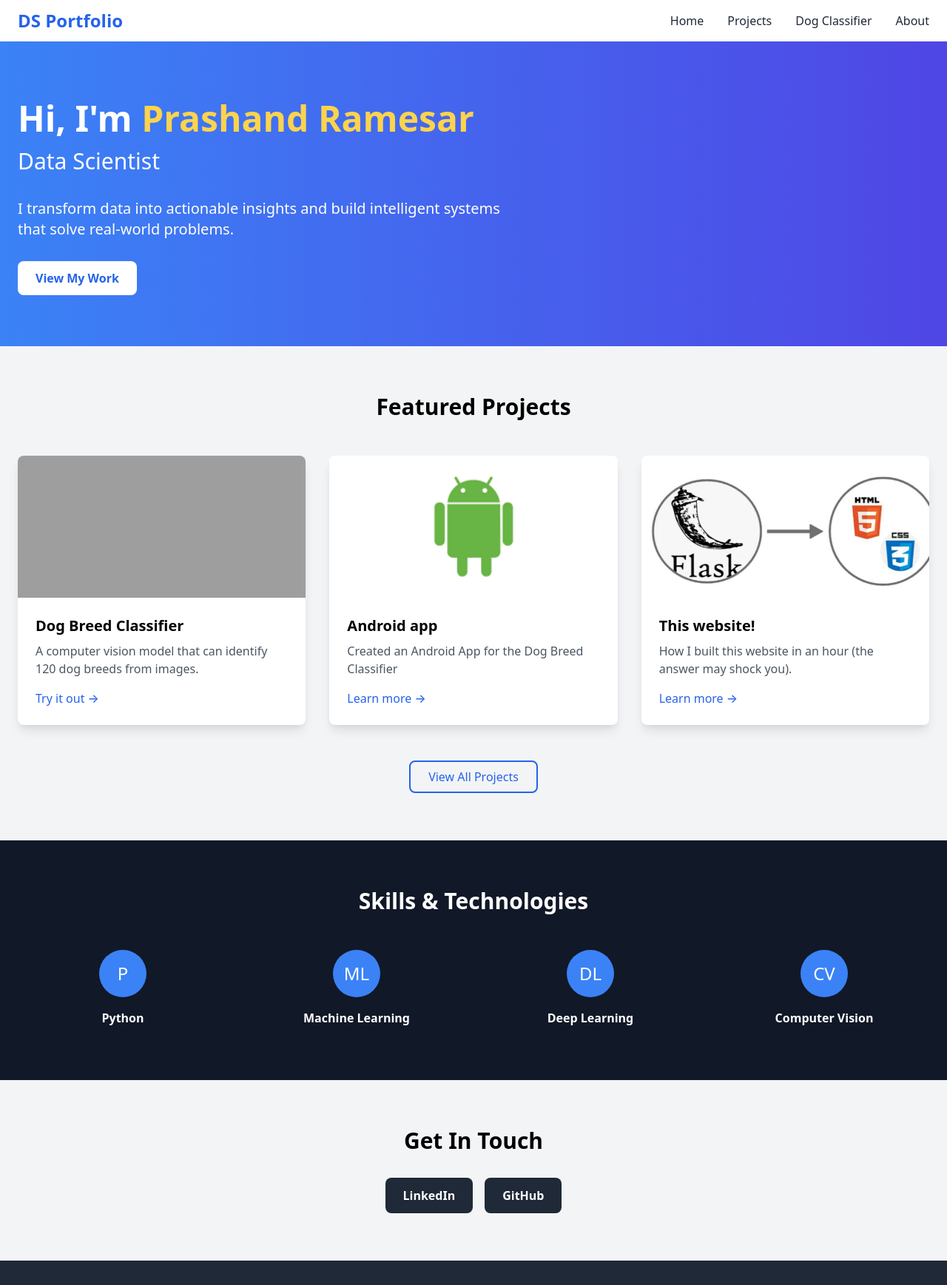
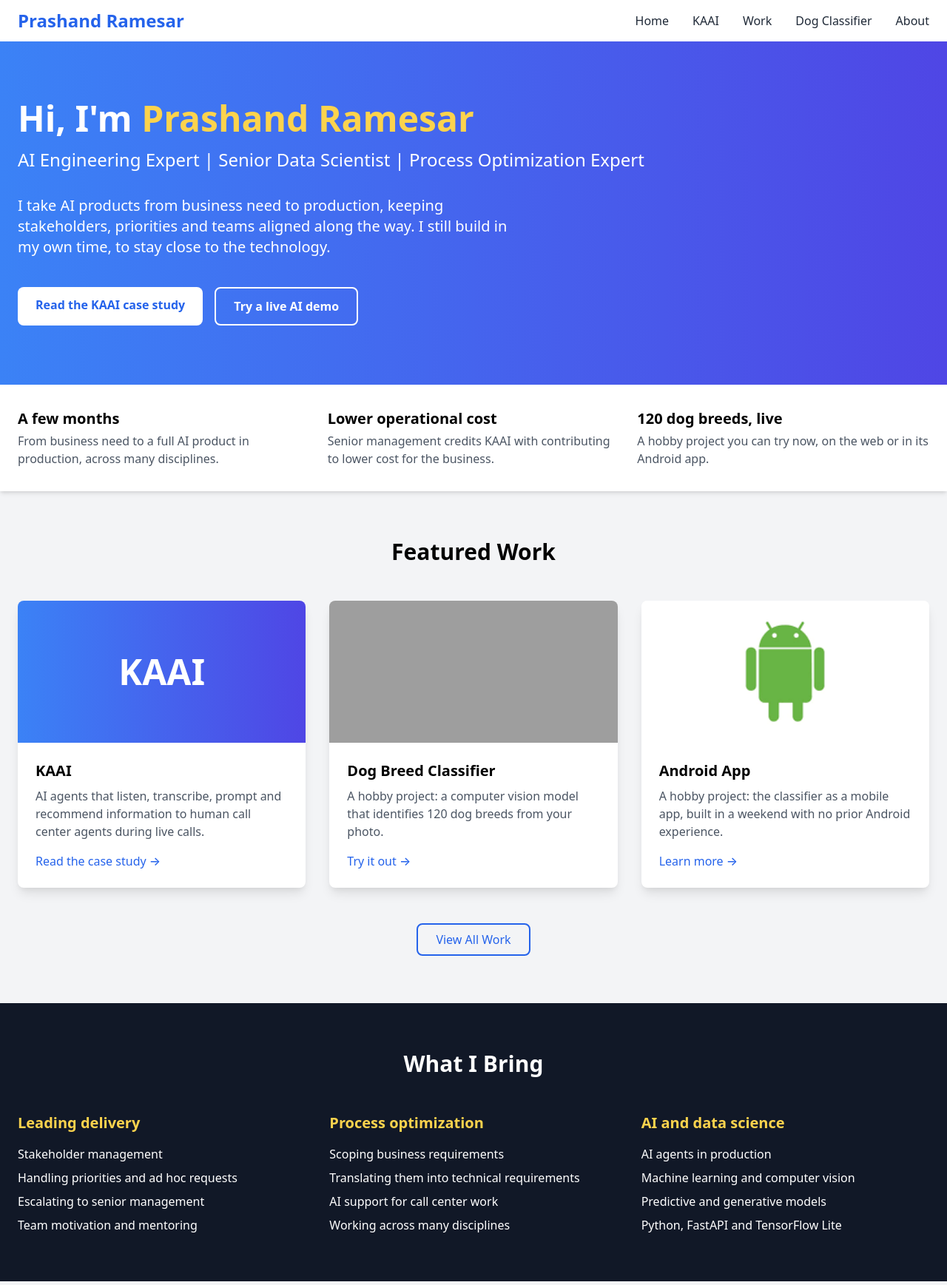
Before and after one commit to prashandramesar/personal-website, a Python web app: template templates/index.html in a window 1280 px wide. Shown: the top 1737 px of the page at 74% size. Run offline with Jinja, Linux system fonts and the light colour scheme; the template is opened without the code that fills it, so the values that code supplies are empty; grey boxes are pictures that could not be loaded.

Commit message:
Reposition the site around AI delivery and add the KAAI case study
Lead with leadership and delivery instead of a generic data science template.
The KAAI page covers the product, my accountabilities and the result, and credits
the cost outcome to senior management. It doesn't name an employer. Other
projects are now presented as hobby work that keeps me hands-on.

Also add share tags and an image, a favicon, a 404 page for browsers, a sitemap,
robots.txt and better alt text. Pages are now defined in one PAGES table, which
also feeds the sitemap. API clients still get JSON for missing routes.

Co-Authored-By: Claude Opus 5.5 <noreply@anthropic.com>

```diff
--- a/templates/base.html
+++ b/templates/base.html
@@ -4,6 +4,17 @@
     <meta charset="UTF-8">
     <meta name="viewport" content="width=device-width, initial-scale=1.0">
     <title>{% block title %}{% endblock %}</title>
+    <meta name="description" content="{% block description %}Prashand Ramesar: AI engineering, senior data science and process optimization.{% endblock %}">
+    <meta property="og:type" content="website">
+    <meta property="og:title" content="{{ self.title() }}">
+    <meta property="og:description" content="{{ self.description() }}">
+    <meta property="og:image" content="{{ site_url }}/static/img/og.png">
+    <meta name="twitter:card" content="summary_large_image">
+    {% if canonical_url %}
+    <link rel="canonical" href="{{ canonical_url }}">
+    <meta property="og:url" content="{{ canonical_url }}">
+    {% endif %}
+    <link rel="icon" href="/static/favicon.svg" type="image/svg+xml">
     <link rel="stylesheet" href="https://cdnjs.cloudflare.com/ajax/libs/tailwindcss/2.2.19/tailwind.min.css">
     {% block head %}{% endblock %}
 </head>
--- a/templates/dog_classifier.html
+++ b/templates/dog_classifier.html
@@ -1,6 +1,6 @@
 {% extends 'base.html' %}
 
-{% block title %}Dog Breed Classifier - Data Science Portfolio{% endblock %}
+{% block title %}Dog Breed Classifier | Prashand Ramesar{% endblock %}
 
 {% block head %}
     <style>
@@ -82,6 +82,9 @@
         <div class="max-w-4xl mx-auto mt-16">
             <h2 class="text-2xl font-bold mb-6">About This Project</h2>
             <div class="bg-white rounded-lg shadow-md p-8">
+                <p class="mb-4">
+                    I built this as a hobby project to stay hands-on with machine learning, from training a model through to running it in production.
+                </p>
                 <p class="mb-4">
                     This dog breed classification system uses a deep convolutional neural network (CNN) trained on thousands of dog images. The model has been fine-tuned to recognize subtle differences between various dog breeds.
                 </p>
--- a/templates/index.html
+++ b/templates/index.html
@@ -1,6 +1,7 @@
 {% extends 'base.html' %}
 
-{% block title %}Data Science Portfolio - Home{% endblock %}
+{% block title %}Prashand Ramesar | AI Engineering and Process Optimization{% endblock %}
+{% block description %}Prashand Ramesar takes AI products from business need to production, and keeps building hands-on projects to stay close to the technology.{% endblock %}
 
 {% block footer_margin %}{% endblock %}
 
@@ -8,29 +9,68 @@
     <!-- Hero Section -->
     <div class="bg-gradient-to-r from-blue-500 to-indigo-600 text-white">
         <div class="container mx-auto px-6 py-20">
-            <h1 class="text-5xl font-bold mb-4">Hi, I'm <span class="text-yellow-300">Prashand Ramesar</span></h1>
-            <h2 class="text-3xl mb-8">Data Scientist</h2>
+            <h1 class="text-4xl md:text-5xl font-bold mb-4">Hi, I'm <span class="text-yellow-300">Prashand Ramesar</span></h1>
+            <h2 class="text-xl md:text-2xl mb-8">AI Engineering Expert | Senior Data Scientist | Process Optimization Expert</h2>
             <p class="text-xl mb-10 max-w-2xl">
-                I transform data into actionable insights and build intelligent systems that solve real-world problems.
+                I take AI products from business need to production, keeping stakeholders, priorities and teams aligned along the way. I still build in my own time, to stay close to the technology.
             </p>
-            <a href="#featured-projects" class="bg-white text-blue-600 font-bold py-3 px-6 rounded-lg hover:bg-gray-100 transition duration-300">
-                View My Work
+            <div class="flex flex-wrap gap-4">
+                <a href="/kaai" class="bg-white text-blue-600 font-bold py-3 px-6 rounded-lg hover:bg-gray-100 transition duration-300">
+                    Read the KAAI case study
+                </a>
+                <a href="/dog_classifier" class="border-2 border-white text-white font-bold py-3 px-6 rounded-lg hover:bg-white hover:text-blue-600 transition duration-300">
+                    Try a live AI demo
+                </a>
+            </div>
+        </div>
+    </div>
+
+    <!-- Proof -->
+    <div class="bg-white shadow-md">
+        <div class="container mx-auto px-6 py-8 grid grid-cols-1 md:grid-cols-3 gap-6">
+            <a href="/kaai" class="block hover:text-blue-600 transition duration-300">
+                <p class="text-xl font-bold mb-1">A few months</p>
+                <p class="text-gray-600">From business need to a full AI product in production, across many disciplines.</p>
+            </a>
+            <a href="/kaai" class="block hover:text-blue-600 transition duration-300">
+                <p class="text-xl font-bold mb-1">Lower operational cost</p>
+                <p class="text-gray-600">Senior management credits KAAI with contributing to lower cost for the business.</p>
+            </a>
+            <a href="/dog_classifier" class="block hover:text-blue-600 transition duration-300">
+                <p class="text-xl font-bold mb-1">120 dog breeds, live</p>
+                <p class="text-gray-600">A hobby project you can try now, on the web or in its Android app.</p>
             </a>
         </div>
     </div>
 
-    <!-- Featured Projects -->
+    <!-- Featured Work -->
     <div id="featured-projects" class="container mx-auto px-6 py-16">
-        <h2 class="text-3xl font-bold text-center mb-12">Featured Projects</h2>
+        <h2 class="text-3xl font-bold text-center mb-12">Featured Work</h2>
 
         <div class="grid grid-cols-1 md:grid-cols-2 lg:grid-cols-3 gap-8">
+            <!-- KAAI -->
+            <div class="bg-white rounded-lg shadow-lg overflow-hidden">
+                <div class="bg-gradient-to-r from-blue-500 to-indigo-600 w-full h-48 flex items-center justify-center">
+                    <span class="text-5xl font-bold text-white">KAAI</span>
+                </div>
+                <div class="p-6">
+                    <h3 class="text-xl font-bold mb-2">KAAI</h3>
+                    <p class="text-gray-600 mb-4">
+                        AI agents that listen, transcribe, prompt and recommend information to human call center agents during live calls.
+                    </p>
+                    <a href="/kaai" class="text-blue-600 font-medium hover:text-blue-800">
+                        Read the case study →
+                    </a>
+                </div>
+            </div>
+
             <!-- Dog Breed Classifier -->
             <div class="bg-white rounded-lg shadow-lg overflow-hidden">
-                <img src="https://images.unsplash.com/photo-1543466835-00a7907e9de1" alt="Dog Breed Classifier" class="w-full h-48 object-cover">
+                <img src="https://images.unsplash.com/photo-1543466835-00a7907e9de1?w=800&q=70&auto=format" alt="A dog looking at the camera" class="w-full h-48 object-cover">
                 <div class="p-6">
                     <h3 class="text-xl font-bold mb-2">Dog Breed Classifier</h3>
                     <p class="text-gray-600 mb-4">
-                        A computer vision model that can identify 120 dog breeds from images.
+                        A hobby project: a computer vision model that identifies 120 dog breeds from your photo.
                     </p>
                     <a href="/dog_classifier" class="text-blue-600 font-medium hover:text-blue-800">
                         Try it out →
@@ -38,28 +78,15 @@
                 </div>
             </div>
 
-            <!-- Placeholder for other projects -->
+            <!-- Android App -->
             <div class="bg-white rounded-lg shadow-lg overflow-hidden">
-                <img src="/static/img/android.png" alt="Android app" class="w-full h-48 object-cover">
+                <img src="/static/img/android.png" alt="Android logo" class="w-full h-48 object-cover">
                 <div class="p-6">
-                    <h3 class="text-xl font-bold mb-2">Android app</h3>
+                    <h3 class="text-xl font-bold mb-2">Android App</h3>
                     <p class="text-gray-600 mb-4">
-                        Created an Android App for the Dog Breed Classifier
+                        A hobby project: the classifier as a mobile app, built in a weekend with no prior Android experience.
                     </p>
                     <a href="/android_app" class="text-blue-600 font-medium hover:text-blue-800">
-                        Learn more →
-                    </a>
-                </div>
-            </div>
-
-            <div class="bg-white rounded-lg shadow-lg overflow-hidden">
-                <img src="/static/img/flaskhtmlcss.JPG" alt="This website!" class="w-full h-48 object-cover">
-                <div class="p-6">
-                    <h3 class="text-xl font-bold mb-2">This website!</h3>
-                    <p class="text-gray-600 mb-4">
-                        How I built this website in an hour (the answer may shock you).
-                    </p>
-                    <a href="/this_website" class="text-blue-600 font-medium hover:text-blue-800">
                         Learn more →
                     </a>
                 </div>
@@ -68,7 +95,7 @@
 
         <div class="text-center mt-12">
             <a href="/projects" class="inline-block border-2 border-blue-600 text-blue-600 font-medium py-2 px-6 rounded-lg hover:bg-blue-600 hover:text-white transition duration-300">
-                View All Projects
+                View All Work
             </a>
         </div>
     </div>
@@ -76,38 +103,38 @@
     <!-- Skills Section -->
     <div class="bg-gray-900 text-white py-16">
         <div class="container mx-auto px-6">
-            <h2 class="text-3xl font-bold text-center mb-12">Skills & Technologies</h2>
+            <h2 class="text-3xl font-bold text-center mb-12">What I Bring</h2>
 
-            <div class="grid grid-cols-2 md:grid-cols-4 gap-8">
-                <div class="text-center">
-                    <div class="bg-blue-500 w-16 h-16 rounded-full flex items-center justify-center mx-auto mb-4">
-                        <span class="text-2xl">P</span>
-                    </div>
-                    <h3 class="font-bold mb-2">Python</h3>
+            <div class="grid grid-cols-1 md:grid-cols-3 gap-8">
+                <div>
+                    <h3 class="text-xl font-bold mb-4 text-yellow-300">Leading delivery</h3>
+                    <ul class="space-y-2">
+                        <li>Stakeholder management</li>
+                        <li>Handling priorities and ad hoc requests</li>
+                        <li>Escalating to senior management</li>
+                        <li>Team motivation and mentoring</li>
+                    </ul>
                 </div>
 
-                <div class="text-center">
-                    <div class="bg-blue-500 w-16 h-16 rounded-full flex items-center justify-center mx-auto mb-4">
-                        <span class="text-2xl">ML</span>
-                    </div>
-                    <h3 class="font-bold mb-2">Machine Learning</h3>
+                <div>
+                    <h3 class="text-xl font-bold mb-4 text-yellow-300">Process optimization</h3>
+                    <ul class="space-y-2">
+                        <li>Scoping business requirements</li>
+                        <li>Translating them into technical requirements</li>
+                        <li>AI support for call center work</li>
+                        <li>Working across many disciplines</li>
+                    </ul>
                 </div>
 
-                <div class="text-center">
-                    <div class="bg-blue-500 w-16 h-16 rounded-full flex items-center justify-center mx-auto mb-4">
-                        <span class="text-2xl">DL</span>
-                    </div>
-                    <h3 class="font-bold mb-2">Deep Learning</h3>
+                <div>
+                    <h3 class="text-xl font-bold mb-4 text-yellow-300">AI and data science</h3>
+                    <ul class="space-y-2">
+                        <li>AI agents in production</li>
+                        <li>Machine learning and computer vision</li>
+                        <li>Predictive and generative models</li>
+                        <li>Python, FastAPI and TensorFlow Lite</li>
+                    </ul>
                 </div>
-
-                <div class="text-center">
-                    <div class="bg-blue-500 w-16 h-16 rounded-full flex items-center justify-center mx-auto mb-4">
-                        <span class="text-2xl">CV</span>
-                    </div>
-                    <h3 class="font-bold mb-2">Computer Vision</h3>
-                </div>
-
-                <!-- Add more skills as needed -->
             </div>
         </div>
     </div>
@@ -117,10 +144,10 @@
         <h2 class="text-3xl font-bold text-center mb-8">Get In Touch</h2>
 
         <div class="flex justify-center">
-            <a href="https://www.linkedin.com/in/prashand-ramesar/" target="_blank" class="bg-gray-800 text-white font-bold py-3 px-6 rounded-lg hover:bg-gray-900 transition duration-300 mx-2">
+            <a href="https://www.linkedin.com/in/prashand-ramesar/" target="_blank" rel="noopener" class="bg-gray-800 text-white font-bold py-3 px-6 rounded-lg hover:bg-gray-900 transition duration-300 mx-2">
                 LinkedIn
             </a>
-            <a href="https://github.com/prashandramesar" target="_blank" class="bg-gray-800 text-white font-bold py-3 px-6 rounded-lg hover:bg-gray-900 transition duration-300 mx-2">
+            <a href="https://github.com/prashandramesar" target="_blank" rel="noopener" class="bg-gray-800 text-white font-bold py-3 px-6 rounded-lg hover:bg-gray-900 transition duration-300 mx-2">
                 GitHub
             </a>
         </div>
--- a/templates/navbar.html
+++ b/templates/navbar.html
@@ -2,18 +2,19 @@
 <nav class="bg-white shadow-md">
     <div class="container mx-auto px-6 py-3">
         <div class="flex justify-between items-center">
-            <a href="/" class="text-2xl font-bold text-blue-600">DS Portfolio</a>
+            <a href="/" class="text-2xl font-bold text-blue-600">Prashand Ramesar</a>
 
             <div class="hidden md:flex items-center space-x-8">
                 <a href="/" class="text-gray-800 hover:text-blue-600 transition duration-300">Home</a>
-                <a href="/projects" class="text-gray-800 hover:text-blue-600 transition duration-300">Projects</a>
+                <a href="/kaai" class="text-gray-800 hover:text-blue-600 transition duration-300">KAAI</a>
+                <a href="/projects" class="text-gray-800 hover:text-blue-600 transition duration-300">Work</a>
                 <a href="/dog_classifier" class="text-gray-800 hover:text-blue-600 transition duration-300">Dog Classifier</a>
                 <a href="/about" class="text-gray-800 hover:text-blue-600 transition duration-300">About</a>
             </div>
 
             <!-- Mobile menu button -->
             <div class="md:hidden">
-                <button id="menu-toggle" class="focus:outline-none">
+                <button id="menu-toggle" class="focus:outline-none" aria-label="Open menu">
                     <svg class="h-6 w-6 text-gray-700" fill="none" viewBox="0 0 24 24" stroke="currentColor">
                         <path stroke-linecap="round" stroke-linejoin="round" stroke-width="2" d="M4 6h16M4 12h16M4 18h16"/>
                     </svg>
@@ -25,7 +26,8 @@
         <div id="mobile-menu" class="md:hidden hidden">
             <div class="flex flex-col mt-4 space-y-4">
                 <a href="/" class="text-gray-800 hover:text-blue-600 transition duration-300">Home</a>
-                <a href="/projects" class="text-gray-800 hover:text-blue-600 transition duration-300">Projects</a>
+                <a href="/kaai" class="text-gray-800 hover:text-blue-600 transition duration-300">KAAI</a>
+                <a href="/projects" class="text-gray-800 hover:text-blue-600 transition duration-300">Work</a>
                 <a href="/dog_classifier" class="text-gray-800 hover:text-blue-600 transition duration-300">Dog Classifier</a>
                 <a href="/about" class="text-gray-800 hover:text-blue-600 transition duration-300">About</a>
             </div>
```
Also changed, not shown: app.py (+55 -23 lines), templates/404.html (added, +14 -0 lines), templates/about.html (+6 -6 lines), templates/android_app.html (+8 -3 lines), templates/kaai.html (added, +94 -0 lines), templates/projects.html (+38 -13 lines), templates/this_website.html (+4 -4 lines), tests/test_app.py (+44 -4 lines), static/favicon.svg (added), static/img/og.png (added).
